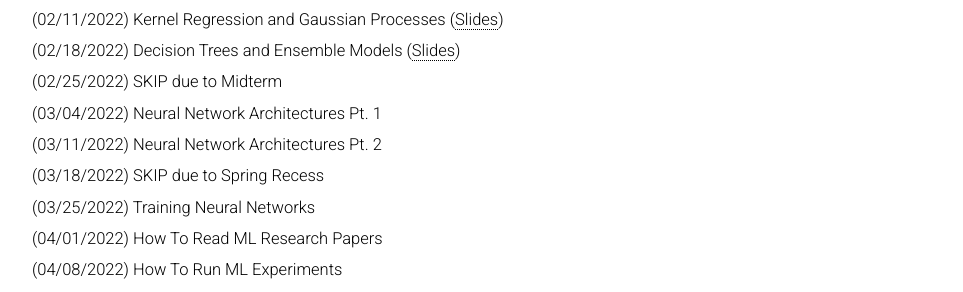
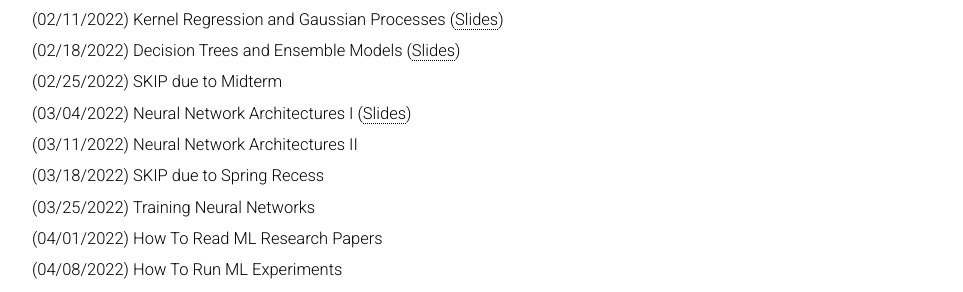
Before and after one commit to harvard-ml-courses/cs181-web, a Jekyll site: the page built from beyondcs181.html, in a window 1280 px wide. Shown: the part 297-589 px from the top of the page, without its empty margins (158-1121 px from the left). Built offline with Jekyll 4.4.1, drawn with Linux system fonts in a browser that asks for light colours.

Commit message:
beyond181: add l3 slides

```diff
--- a/_data/all.yaml
+++ b/_data/all.yaml
@@ -479,12 +479,12 @@ beyondcs181:
   - name: "(02/11/2022) Kernel Regression and Gaussian Processes (<a href='/cs181-web/files/beyond_cs_181_L1.pdf'>Slides</a>)"
   - name: "(02/18/2022) Decision Trees and Ensemble Models (<a href='/cs181-web/files/beyond_cs_181_L2.pdf'>Slides</a>)"
   - name: (02/25/2022) SKIP due to Midterm
-  - name: (03/04/2022) Neural Network Architectures Pt. 1
-  - name: (03/11/2022) Neural Network Architectures Pt. 2
-  - name: (03/18/2022) SKIP due to Spring Recess
-  - name: (03/25/2022) Training Neural Networks
-  - name: (04/01/2022) How To Read ML Research Papers
-  - name: (04/08/2022) How To Run ML Experiments
-  - name: (04/15/2022) Deep Generative Models (GANs)
-  - name: (04/22/2022) Interpretability and Explainability in ML
-  - name: (04/29/2022) Reinforcement Learning for Real Life (RL4RL)
+  - name: "(03/04/2022) Neural Network Architectures I (<a href='/cs181-web/files/beyond_cs_181_L3.pdf'>Slides</a>)"
+  - name: "(03/11/2022) Neural Network Architectures II"
+  - name: "(03/18/2022) SKIP due to Spring Recess"
+  - name: "(03/25/2022) Training Neural Networks"
+  - name: "(04/01/2022) How To Read ML Research Papers"
+  - name: "(04/08/2022) How To Run ML Experiments"
+  - name: "(04/15/2022) Deep Generative Models (GANs)"
+  - name: "(04/22/2022) Interpretability and Explainability in ML"
+  - name: "(04/29/2022) Reinforcement Learning for Real Life (RL4RL)"
```
